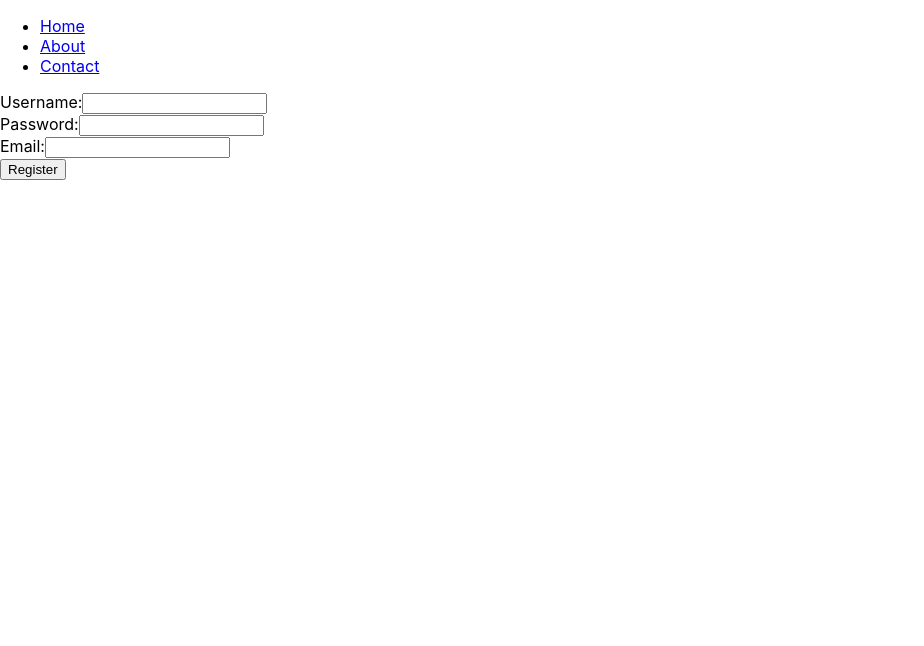
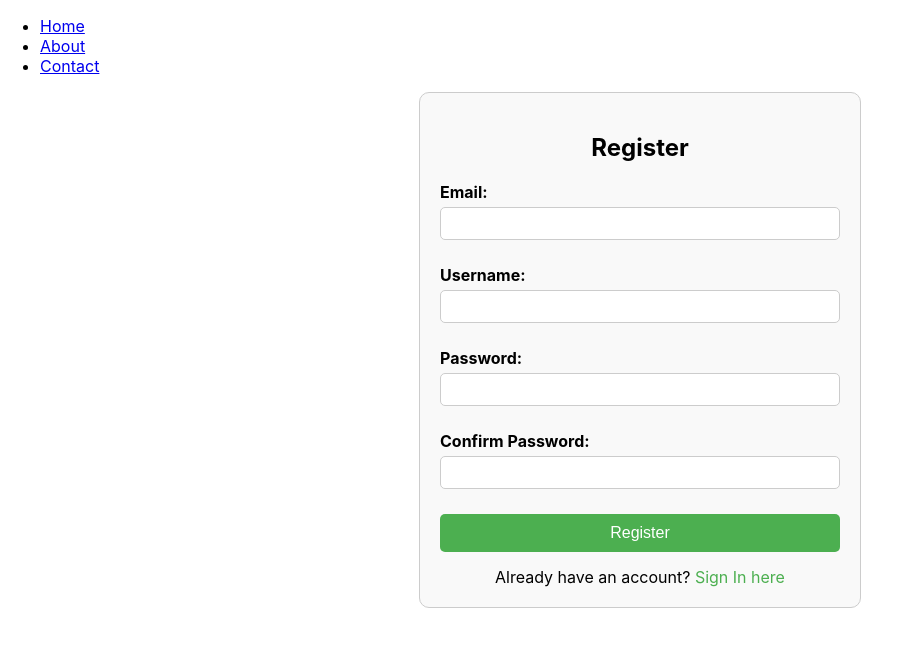
Before and after one commit to Theebanraj-Uthayakumar/Collaborative-Notes-App, a React (Create React App) app in the folder frontend/: page /register in a window 1280 px wide. Shown: the top 646 px of the page, without its empty margins (0-924 px from the left). Built offline with nearby package versions, Linux system fonts and the light colour scheme.

Commit message:
add Login and Register style and validations

```diff
--- a/frontend/src/pages/LoginPage.tsx
+++ b/frontend/src/pages/LoginPage.tsx
@@ -1,47 +1,154 @@
 import React, { useState } from "react";
 import { useAuth } from "../context/AuthContext";
-import { useNavigate } from "react-router-dom";
+import { useNavigate, Link } from "react-router-dom";
+import { validateEmail } from "../shared/utils/helpers";
+import { toast } from "react-toastify";
 
 const Login: React.FC = () => {
   const [email, setEmail] = useState<string>("");
   const [password, setPassword] = useState<string>("");
+  const [error, setError] = useState<{ email: string; password: string }>({
+    email: "",
+    password: "",
+  });
   const { login } = useAuth();
-
   const navigate = useNavigate();
 
   const handleSubmit = async (e: React.FormEvent) => {
     e.preventDefault();
-    try {
-      await login(email, password);
-      navigate("/");
-    } catch (error) {
-      console.error("Login failed:", error);
+    setError({ email: "", password: "" });
+
+    if (!email || !password) {
+      setError({
+        ...error,
+        email: !email ? "Email is required." : "",
+        password: !password ? "Password is required." : "",
+      });
+      return;
+    } else {
+      if (!validateEmail(email)) {
+        setError({ ...error, email: "Please enter a valid email address." });
+        return;
+      }
+
+      if (password.length < 6) {
+        setError({
+          ...error,
+          password: "Password must be at least 6 characters long.",
+        });
+        return;
+      }
+
+      try {
+        await login(email, password);
+        toast.success("Login successful!");
+        navigate("/");
+      } catch (error) {
+        toast.error(
+          "Login failed. Please check your credentials and try again."
+        );
+        console.error("Login failed:", error);
+      }
     }
   };
 
+  const handleEmailChange = (e: React.ChangeEvent<HTMLInputElement>) => {
+    setEmail(e.target.value);
+    setError({ ...error, email: "" });
+  };
+
+  const handlePasswordChange = (e: React.ChangeEvent<HTMLInputElement>) => {
+    setPassword(e.target.value);
+    setError({ ...error, password: "" });
+  };
+
   return (
-    <form onSubmit={handleSubmit}>
-      <div>
-        <label>Email:</label>
+    <form onSubmit={handleSubmit} style={styles.form}>
+      <h2 style={styles.title}>Login</h2>
+      <div style={styles.field}>
+        <label style={styles.label}>Email:</label>
         <input
-          type="email"
+          type="text"
           value={email}
-          onChange={(e) => setEmail(e.target.value)}
-          required
+          onChange={handleEmailChange}
+          style={styles.input}
         />
+        {error && <div style={styles.error}>{error?.email}</div>}
       </div>
-      <div>
-        <label>Password:</label>
+      <div style={styles.field}>
+        <label style={styles.label}>Password:</label>
         <input
           type="password"
           value={password}
-          onChange={(e) => setPassword(e.target.value)}
-          required
+          onChange={handlePasswordChange}
+          style={styles.input}
         />
+        {error && <div style={styles.error}>{error?.password}</div>}
       </div>
-      <button type="submit">Login</button>
+      <button type="submit" style={styles.button}>
+        Login
+      </button>
+      <div style={styles.signup}>
+        Don't have an account?{" "}
+        <Link to="/signup" style={styles.signupLink}>
+          Sign up here
+        </Link>
+      </div>
     </form>
   );
 };
 
+const styles = {
+  form: {
+    maxWidth: "400px",
+    margin: "0 auto",
+    padding: "20px",
+    border: "1px solid #ccc",
+    borderRadius: "10px",
+    backgroundColor: "#f9f9f9",
+  },
+  title: {
+    textAlign: "center" as const,
+    marginBottom: "20px",
+  },
+  field: {
+    marginBottom: "15px",
+  },
+  label: {
+    display: "block",
+    marginBottom: "5px",
+    fontWeight: "bold",
+  },
+  input: {
+    width: "-webkit-fill-available",
+    padding: "8px",
+    border: "1px solid #ccc",
+    borderRadius: "5px",
+  },
+  button: {
+    width: "100%",
+    padding: "10px",
+    backgroundColor: "#4CAF50",
+    color: "white",
+    border: "none",
+    borderRadius: "5px",
+    cursor: "pointer",
+    fontSize: "16px",
+  },
+  error: {
+    color: "red",
+    padding: "5px",
+    marginBottom: "12px",
+    fontSize: "14px",
+  },
+  signup: {
+    marginTop: "15px",
+    textAlign: "center" as const,
+  },
+  signupLink: {
+    color: "#4CAF50",
+    textDecoration: "none",
+  },
+};
+
 export default Login;
--- a/frontend/src/pages/RegisterPage.tsx
+++ b/frontend/src/pages/RegisterPage.tsx
@@ -1,55 +1,214 @@
 import React, { useState } from "react";
 import { useAuth } from "../context/AuthContext";
+import { validateEmail } from "../shared/utils/helpers";
+import { toast } from "react-toastify";
+import { useNavigate, Link } from "react-router-dom";
 
 const Register: React.FC = () => {
-  const [username, setUsername] = useState("");
-  const [password, setPassword] = useState("");
-  const [email, setEmail] = useState("");
+  const [username, setUsername] = useState<string>("");
+  const [password, setPassword] = useState<string>("");
+  const [confirmPassword, setConfirmPassword] = useState<string>("");
+  const [email, setEmail] = useState<string>("");
+  const [error, setError] = useState<{
+    username: string;
+    password: string;
+    confirmPassword: string;
+    email: string;
+  }>({
+    username: "",
+    password: "",
+    confirmPassword: "",
+    email: "",
+  });
   const { register } = useAuth();
+  const navigate = useNavigate();
 
   const handleSubmit = async (e: React.FormEvent) => {
     e.preventDefault();
-    try {
-      await register(username, password, email);
-      // Redirect to the login page or dashboard after registration
-    } catch (error) {
-      console.error("Registration failed:", error);
-      // Handle registration errors (e.g., show an error message)
+    setError({ username: "", password: "", confirmPassword: "", email: "" });
+
+    if (!email || !username || !password || !confirmPassword) {
+      setError({
+        ...error,
+        email: !email ? "Email is required." : "",
+        username: !username ? "Username is required." : "",
+        password: !password ? "Password is required." : "",
+        confirmPassword: !confirmPassword
+          ? "Confirm Password is required."
+          : "",
+      });
+      return;
+    } else {
+      if (!validateEmail(email)) {
+        setError({ ...error, email: "Please enter a valid email address." });
+
+        return;
+      }
+
+      if (password.length < 6) {
+        setError({
+          ...error,
+          password: "Password must be at least 6 characters long.",
+        });
+
+        return;
+      }
+
+      if (password !== confirmPassword) {
+        setError({
+          ...error,
+          confirmPassword: "Passwords do not match.",
+        });
+
+        return;
+      }
+
+      try {
+        await register(username, password, email);
+        toast.success("Registration successful! You can now log in.");
+        navigate("/");
+      } catch (error) {
+        toast.error("Registration failed. Please try again.");
+        console.error("Registration failed:", error);
+      }
     }
   };
 
+  const handleEmailChange = (e: React.ChangeEvent<HTMLInputElement>) => {
+    setEmail(e.target.value);
+    setError({ ...error, email: "" });
+  };
+
+  const handleUsernameChange = (e: React.ChangeEvent<HTMLInputElement>) => {
+    setUsername(e.target.value);
+    setError({ ...error, username: "" });
+  };
+
+  const handlePasswordChange = (e: React.ChangeEvent<HTMLInputElement>) => {
+    setPassword(e.target.value);
+    setError({ ...error, password: "" });
+  };
+
+  const handleConfirmPasswordChange = (
+    e: React.ChangeEvent<HTMLInputElement>
+  ) => {
+    setConfirmPassword(e.target.value);
+    setError({ ...error, confirmPassword: "" });
+  };
+
   return (
-    <form onSubmit={handleSubmit}>
-      <div>
-        <label>Username:</label>
+    <form onSubmit={handleSubmit} style={styles.form}>
+      <h2 style={styles.title}>Register</h2>
+      <div style={styles.field}>
+        <label style={styles.label}>Email:</label>
+        <input
+          type="email"
+          value={email}
+          onChange={handleEmailChange}
+          style={styles.input}
+        />
+        {error && <div style={styles.error}>{error?.email}</div>}
+      </div>
+      <div style={styles.field}>
+        <label style={styles.label}>Username:</label>
         <input
           type="text"
           value={username}
-          onChange={(e) => setUsername(e.target.value)}
-          required
+          onChange={handleUsernameChange}
+          style={styles.input}
         />
+        {error && <div style={styles.error}>{error?.username}</div>}
       </div>
-      <div>
-        <label>Password:</label>
+      <div style={styles.field}>
+        <label style={styles.label}>Password:</label>
         <input
           type="password"
           value={password}
-          onChange={(e) => setPassword(e.target.value)}
-          required
+          onChange={handlePasswordChange}
+          style={styles.input}
         />
+        {error && <div style={styles.error}>{error?.password}</div>}
       </div>
-      <div>
-        <label>Email:</label>
+      <div style={styles.field}>
+        <label style={styles.label}>Confirm Password:</label>
         <input
-          type="email"
-          value={email}
-          onChange={(e) => setEmail(e.target.value)}
-          required
+          type="password"
+          value={confirmPassword}
+          onChange={handleConfirmPasswordChange}
+          style={styles.input}
         />
+        {error && <div style={styles.error}>{error?.confirmPassword}</div>}
       </div>
-      <button type="submit">Register</button>
+      <button type="submit" style={styles.button}>
+        Register
+      </button>
+      <div style={styles.signin}>
+        Already have an account?{" "}
+        <Link to="/signin" style={styles.signinLink}>
+          Sign In here
+        </Link>
+      </div>
     </form>
   );
 };
 
+const styles = {
+  container: {
+    display: "flex",
+    justifyContent: "center",
+    alignItems: "center",
+    height: "100vh",
+  },
+  form: {
+    maxWidth: "400px",
+    margin: "0 auto",
+    padding: "20px",
+    border: "1px solid #ccc",
+    borderRadius: "10px",
+    backgroundColor: "#f9f9f9",
+  },
+  title: {
+    textAlign: "center" as const,
+    marginBottom: "20px",
+  },
+  field: {
+    marginBottom: "15px",
+  },
+  label: {
+    display: "block",
+    marginBottom: "5px",
+    fontWeight: "bold",
+  },
+  input: {
+    width: "-webkit-fill-available",
+    padding: "8px",
+    border: "1px solid #ccc",
+    borderRadius: "5px",
+  },
+  button: {
+    width: "100%",
+    padding: "10px",
+    backgroundColor: "#4CAF50",
+    color: "white",
+    border: "none",
+    borderRadius: "5px",
+    cursor: "pointer",
+    fontSize: "16px",
+  },
+  error: {
+    color: "red",
+    padding: "5px",
+    marginBottom: "12px",
+    fontSize: "14px",
+  },
+  signin: {
+    marginTop: "15px",
+    textAlign: "center" as const,
+  },
+  signinLink: {
+    color: "#4CAF50",
+    textDecoration: "none",
+  },
+};
+
 export default Register;
```
